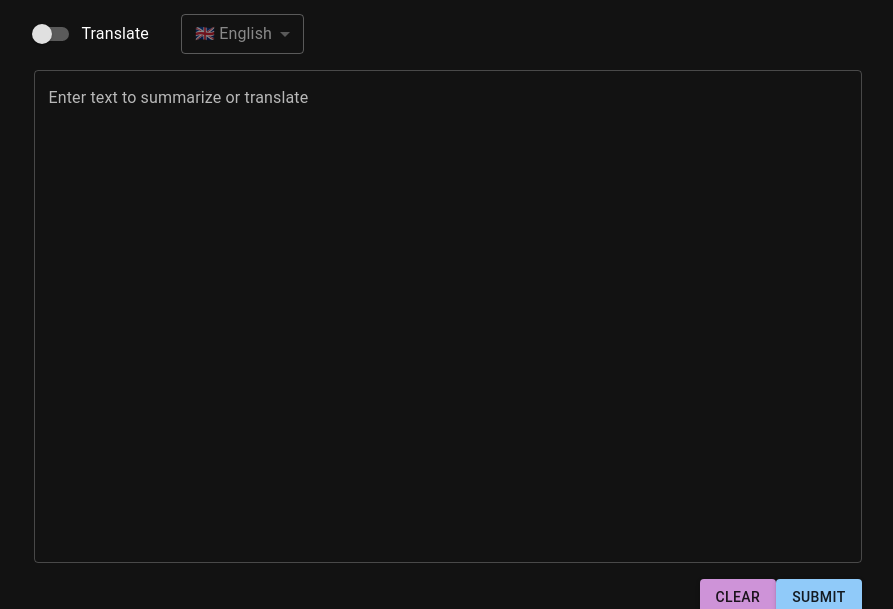
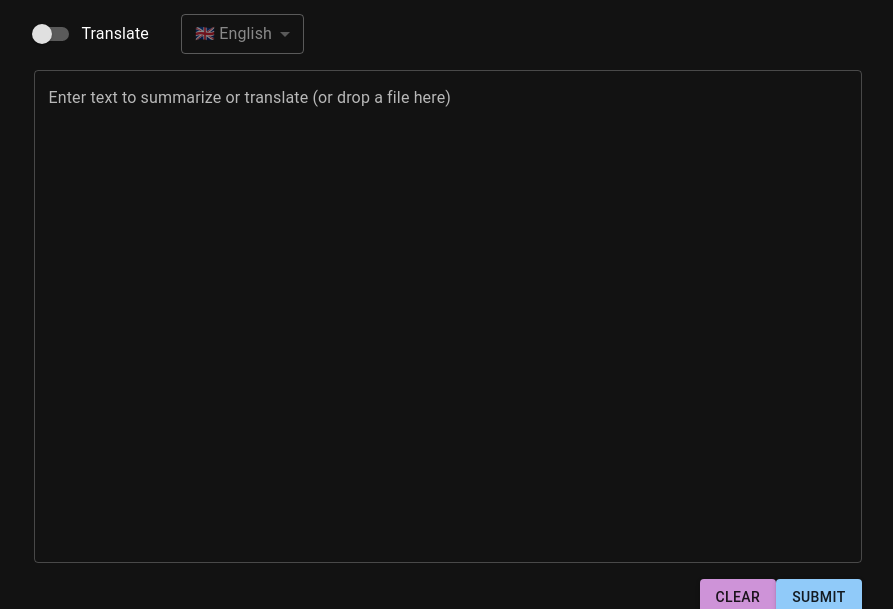
Before and after one commit to mpesonen/transcript-summarization-translation, a React app in the folder frontend/: page / in a window 1280 px wide. Shown: the part 143-752 px from the top of the page, without its empty margins (192-1085 px from the left). Built offline with nearby package versions, Linux system fonts and the light colour scheme; the HTML template or start-up script is replaced by a standard one.

Commit message:
File drop

```diff
--- a/frontend/src/App.tsx
+++ b/frontend/src/App.tsx
@@ -64,6 +64,22 @@ function App() {
     setTheme(event.target.checked);
   }
 
+  const handleFileDrop = async (event: React.DragEvent<HTMLDivElement>) => {
+    event.preventDefault();
+    const file = event.dataTransfer.files[0];
+    if (file) {
+      const text = await file.text();
+      const inputField = document.getElementById('inputField') as HTMLInputElement;
+      inputField.value = text;
+      setInputToLocalStorage(text);
+      inputField.focus();
+    }
+  };
+
+  const handleDragOver = (event: React.DragEvent<HTMLDivElement>) => {
+    event.preventDefault();
+  };
+
   return (
     <>
       <ThemeProvider theme={theme ? darkTheme : lightTheme}>
@@ -97,15 +113,21 @@ function App() {
             </Select>
           </Box>
 
+          <Box
+            onDrop={handleFileDrop}
+            onDragOver={handleDragOver}
+            sx={{ width: '100%' }}
+          >
             <TextField
               id="inputField"
-            label="Enter text to summarize or translate"
+              label="Enter text to summarize or translate  (or drop a file here)"
               variant="outlined"
               multiline
               rows={20}
               fullWidth
               onChange={(e) => setInputToLocalStorage(e.target.value as string)}
             />
+          </Box>
 
           <Box className="submit-row">
             <Button variant="contained" color="secondary" onClick={handleClearInput} disabled={loading}>
```
Lines whose indentation alone changed are shown as unchanged.
